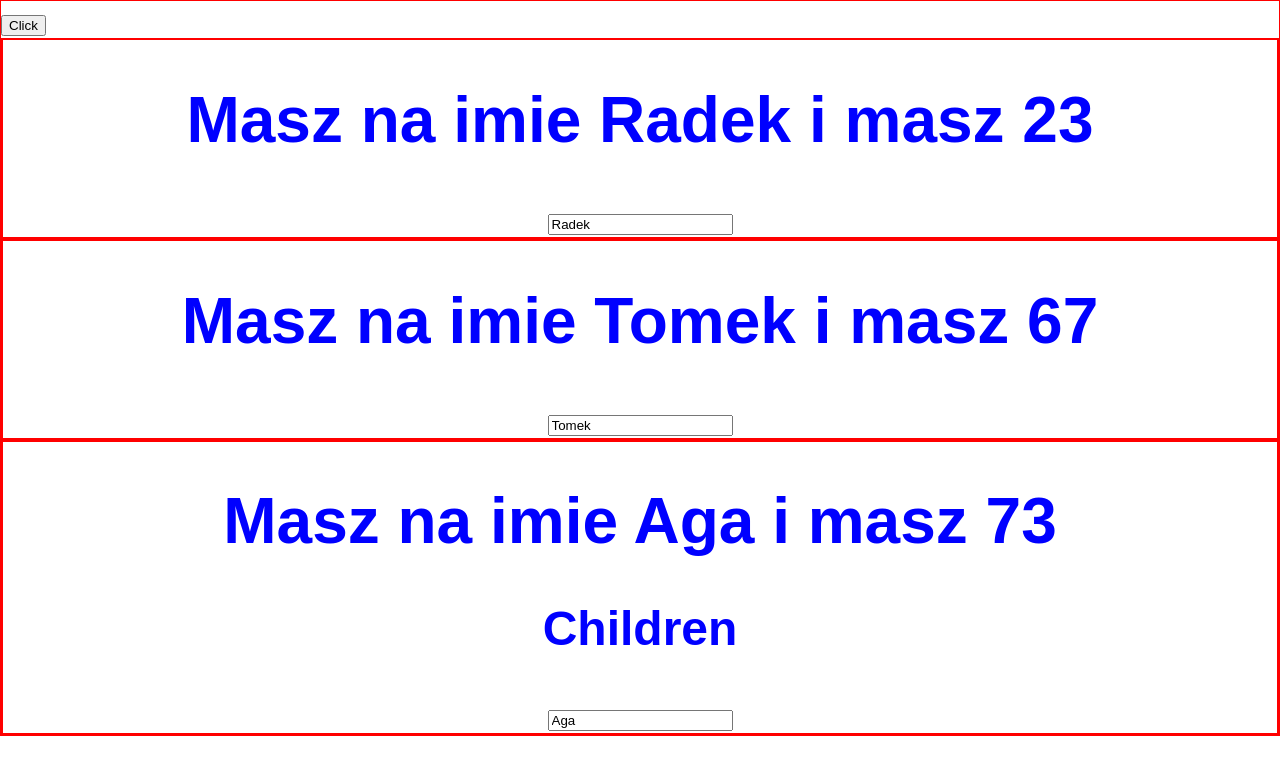
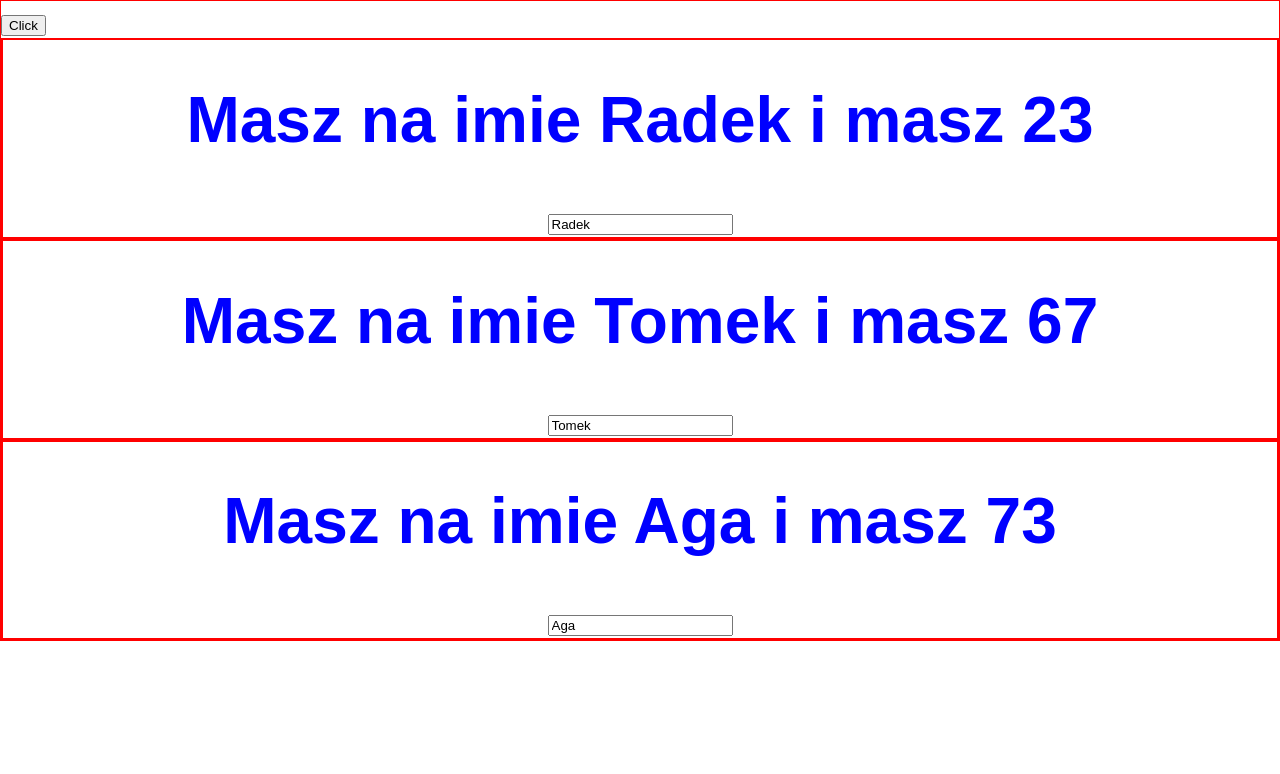
Before and after one commit to RadoslawStepniewski/React-todo, a React (Create React App) app in the folder my-app/: page / in a window 1280 px wide. Both pictures are taken after a click on the button "Click". Shown: the top 774 px of the page. Built offline with nearby package versions, Linux system fonts and the light colour scheme.

Commit message:
added outputting list

```diff
--- a/my-app/src/App.js
+++ b/my-app/src/App.js
@@ -54,9 +54,10 @@ class App extends Component {
     if (this.state.showPerson){
       persons = (
        <div>
-        <Person name={this.state.person[0].name} age={this.state.person[0].age} click={this.switchNameHandler.bind(this, "Basia")} change={this.switchChangeHandler}/>
-        <Person name={this.state.person[1].name} age={this.state.person[1].age} click={this.switchNameHandler.bind(this, "Kasia")} change={this.switchChangeHandler}/>
-        <Person name={this.state.person[2].name} age={this.state.person[2].age} click={this.switchNameHandler.bind(this, "Marta")} change={this.switchChangeHandler}>Children</Person>
+         {this.state.person.map((e) =>{
+           return <Person name={e.name} age={e.age}/>
+         })}
+
       </div>
       )
     }
```
